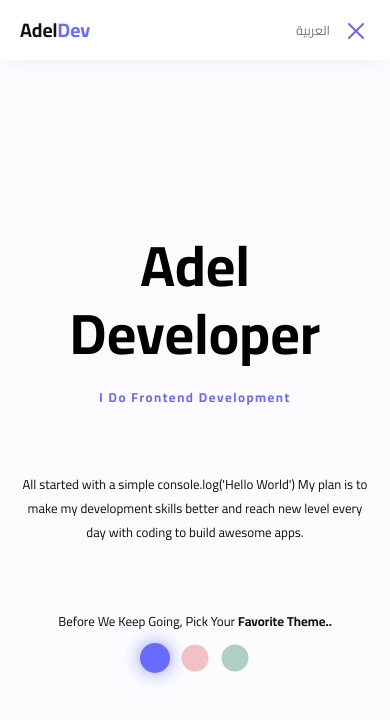
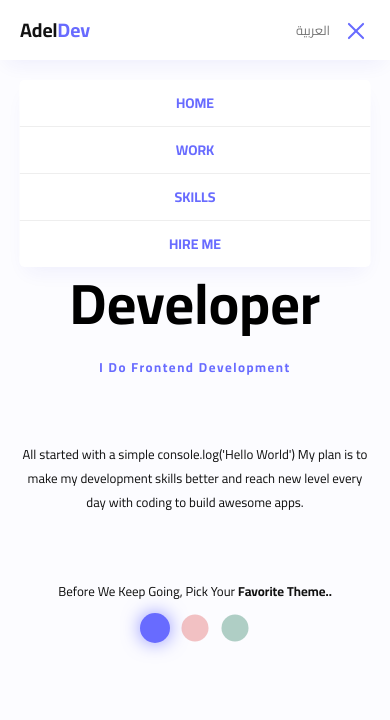
Before and after one commit to Adelndf/portfolio_v3, a React (Create React App) app: page / in a window 390 px wide. Both pictures are taken after a click on the element 355 px from the left and 30 px from the top of the page. Shown: the top 720 px of the page. Built offline with nearby package versions, Linux system fonts and the light colour scheme.

Commit message:
Responsive navbar

```diff
--- a/src/components/BurgerMenu/BurgerMenu.tsx
+++ b/src/components/BurgerMenu/BurgerMenu.tsx
@@ -1,9 +1,11 @@
-import { useState } from "react";
 import "./BurgerMenu.css";
 
-const BurgerMenu = () => {
-  const [toggle, setToggle] = useState(false);
+interface Porps {
+  toggle: boolean;
+  setToggle: (value: boolean) => void;
+}
 
+const BurgerMenu = ({ toggle, setToggle }: Porps) => {
   return (
     <div
       onClick={() => setToggle(!toggle)}
--- a/src/components/Navbar/Navbar.css
+++ b/src/components/Navbar/Navbar.css
@@ -1,9 +1,10 @@
 .navbar {
   height: 60px;
+  width: 100%;
   background: var(--white-clr);
   box-shadow: var(--shadow);
   z-index: 999;
-  position: sticky;
+  position: fixed;
   top: 0;
 }
 .navbar__container {
@@ -89,6 +90,42 @@
 .navbar__menu {
   display: none;
 }
+.navbar__mobile {
+  display: flex;
+  flex-direction: column;
+  background: var(--white-clr);
+  position: absolute;
+  top: -300px;
+  opacity: 0;
+  left: 50%;
+  transform: translateX(-50%);
+  width: 90%;
+  border-radius: 5px;
+  box-shadow: var(--shadow);
+  overflow: hidden;
+  transition: var(--transition-300);
+}
+.navbar__mobile > a {
+  text-decoration: none;
+  padding: 10px;
+  font-size: 14px;
+  text-transform: uppercase;
+  text-align: center;
+  color: var(--theme-clr);
+  font-weight: bold;
+  transition: var(--transition-300);
+}
+.navbar__mobile > a:not(:last-child) {
+  border-bottom: 1px solid #eee;
+}
+.navbar__mobile > a:hover {
+  background: #eee;
+}
+.navbar__mobile.active {
+  top: 80px;
+  opacity: 1;
+}
+
 @media screen and (max-width: 768px) {
   .navbar__mid {
     display: none;
--- a/src/components/Navbar/Navbar.tsx
+++ b/src/components/Navbar/Navbar.tsx
@@ -1,8 +1,9 @@
-import { useEffect, useState } from "react";
+import { useEffect, useRef, useState } from "react";
 import "./Navbar.css";
 import { useTranslation } from "react-i18next";
 import cookies from "js-cookie";
 import BurgerMenu from "../BurgerMenu/BurgerMenu";
+import useClickOutside from "../../hooks/useClickOutside";
 
 const languages = [
   {
@@ -19,11 +20,14 @@ const languages = [
 
 const Navbar = () => {
   const [active, setActive] = useState("home");
+  const [toggle, setToggle] = useState(false);
   const { t, i18n } = useTranslation();
   const currentLanguageCookie = cookies.get("i18next") || "en";
   const currentLanguage: any = languages.find(
     (l) => l.code === currentLanguageCookie
   );
+  const ref = useRef(null);
+  useClickOutside(ref, () => setToggle(false));
 
   useEffect(() => {
     document.body.dir = currentLanguage.dir;
@@ -45,10 +49,10 @@ const Navbar = () => {
   };
 
   return (
-    <nav className="navbar">
+    <nav ref={ref} className="navbar">
       <div className="navbar__container screen-width">
         <div className="navbar__left">
-          <p>
+          <p onClick={() => window.top}>
             Adel<span>Dev</span>
           </p>
         </div>
@@ -105,8 +109,19 @@ const Navbar = () => {
               : { paddingLeft: 10 }
           }
         >
-          <BurgerMenu />
+          <BurgerMenu toggle={toggle} setToggle={setToggle} />
         </div>
+      </div>
+
+      {/* mobile */}
+      <div
+        onClick={() => setToggle(false)}
+        className={toggle ? "navbar__mobile active" : "navbar__mobile"}
+      >
+        <a href="#home">{t("nav_home")}</a>
+        <a href="#work">{t("nav_work")}</a>
+        <a href="#skills">{t("nav_skills")}</a>
+        <a href="#contact">{t("nav_contact")}</a>
       </div>
     </nav>
   );
--- /dev/null
+++ b/src/hooks/useClickOutside.tsx
@@ -0,0 +1,22 @@
+import { useEffect } from "react";
+
+export default function useClickOutside(ref: any, handler: any) {
+  useEffect(() => {
+    const listener = (e: { target: any; }) => {
+      const el = ref?.current;
+      if (!el || el.contains(e.target)) {
+        return;
+      }
+
+      handler(e);
+    };
+
+    document.addEventListener("mousedown", listener);
+    document.addEventListener("touchstart", listener);
+
+    return () => {
+      document.removeEventListener("mousedown", listener);
+      document.removeEventListener("touchstart", listener);
+    };
+  }, [ref, handler]);
+}
--- a/src/sections/Main/Main.css
+++ b/src/sections/Main/Main.css
@@ -1,7 +1,7 @@
 .main {
   display: flex;
   align-items: center;
-  height: calc(100vh - 60px);
+  height: 100vh;
 }
 
 .main__left,
@@ -104,6 +104,9 @@
 }
 
 @media screen and (max-width: 768px) {
+  .main__blob {
+    top: calc(50% + 60px);
+  }
   .main {
     position: relative;
   }
```
